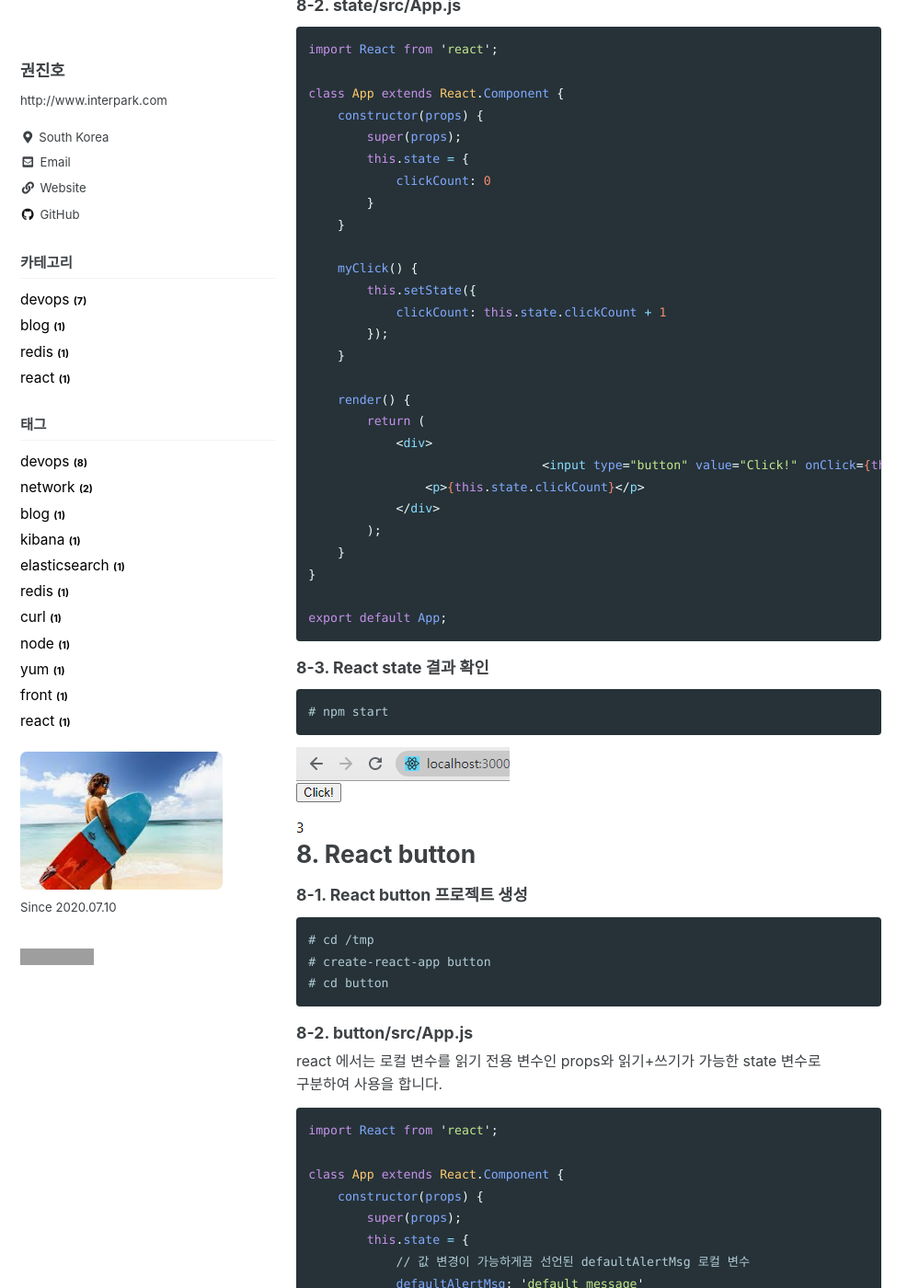
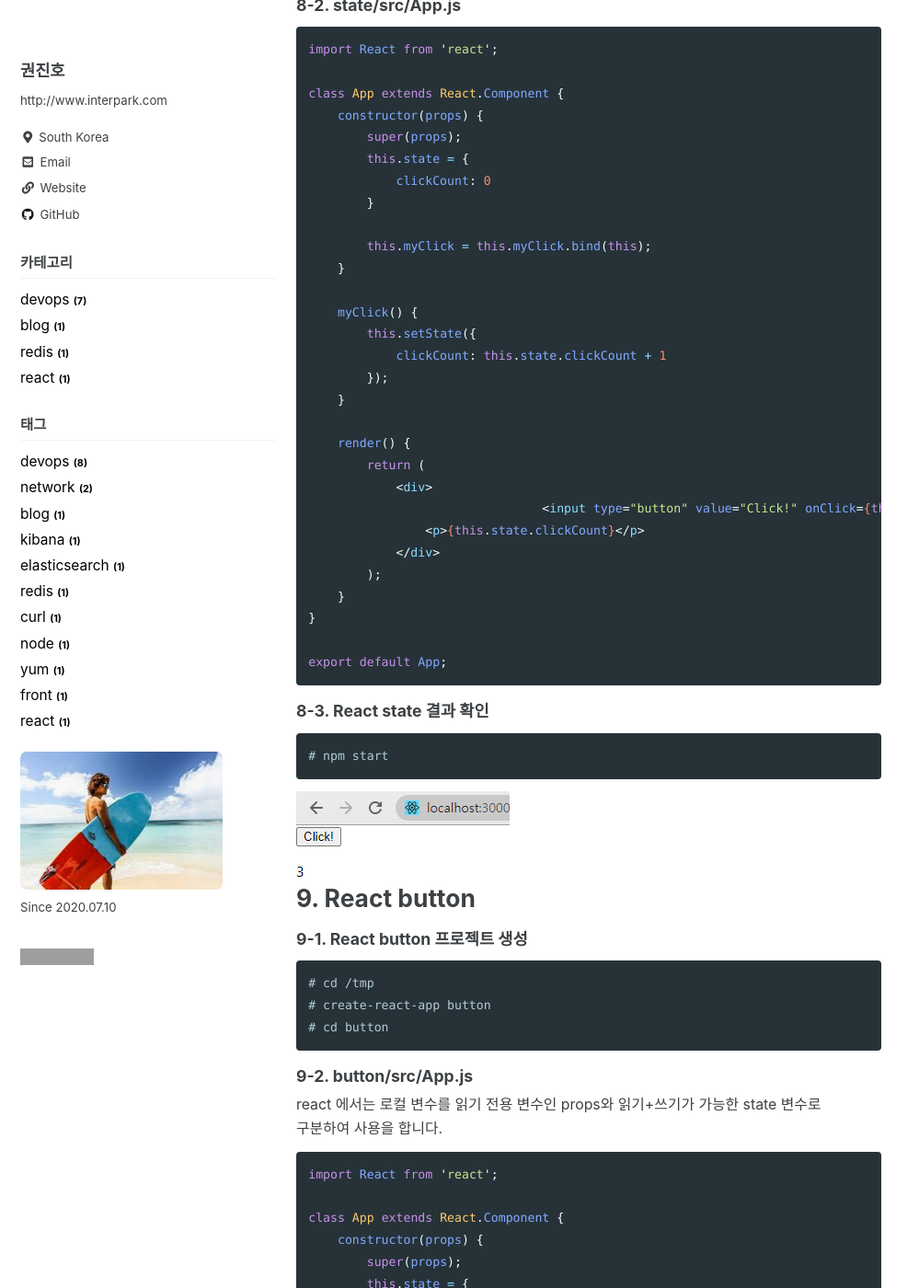
Before and after one commit to JinHoKwon/jinhokwon.github.io, a Jekyll site: the page built from _posts/2020-07-16-react-dev-setting.md, in a window 1280 px wide and 1400 px high, scrolled down 14101 px. Shown: the whole window at 92% size, without its empty margins (0-999 px from the left). Built offline with Jekyll 4.4.1, drawn with Linux system fonts in a browser that asks for light colours; cached includes are drawn as plain includes; comment, search, counter and statistics services are not loaded; grey boxes are pictures that could not be loaded.

Commit message:
* react state 내용 추가

````diff
--- a/_posts/2020-07-16-react-dev-setting.md
+++ b/_posts/2020-07-16-react-dev-setting.md
@@ -779,6 +779,8 @@ class App extends React.Component {
         this.state = {
             clickCount: 0
         }
+
+        this.myClick = this.myClick.bind(this);
     }
 
     myClick() {
@@ -820,9 +822,9 @@ export default App;
 
 
 
-# 8. React button
+# 9. React button
 
-#### 8-1. React button 프로젝트 생성
+#### 9-1. React button 프로젝트 생성
 
 ```sh
 # cd /tmp
@@ -832,7 +834,7 @@ export default App;
 
 
 
-#### 8-2. button/src/App.js
+#### 9-2. button/src/App.js
 
 react 에서는 로컬 변수를 읽기 전용 변수인 props와 읽기+쓰기가 가능한 state 변수로
 
@@ -871,7 +873,7 @@ export default App;
 
 
 
-#### 8-3. 결과확인
+#### 9-3. 결과확인
 
 ```sh
 # npm start
````
